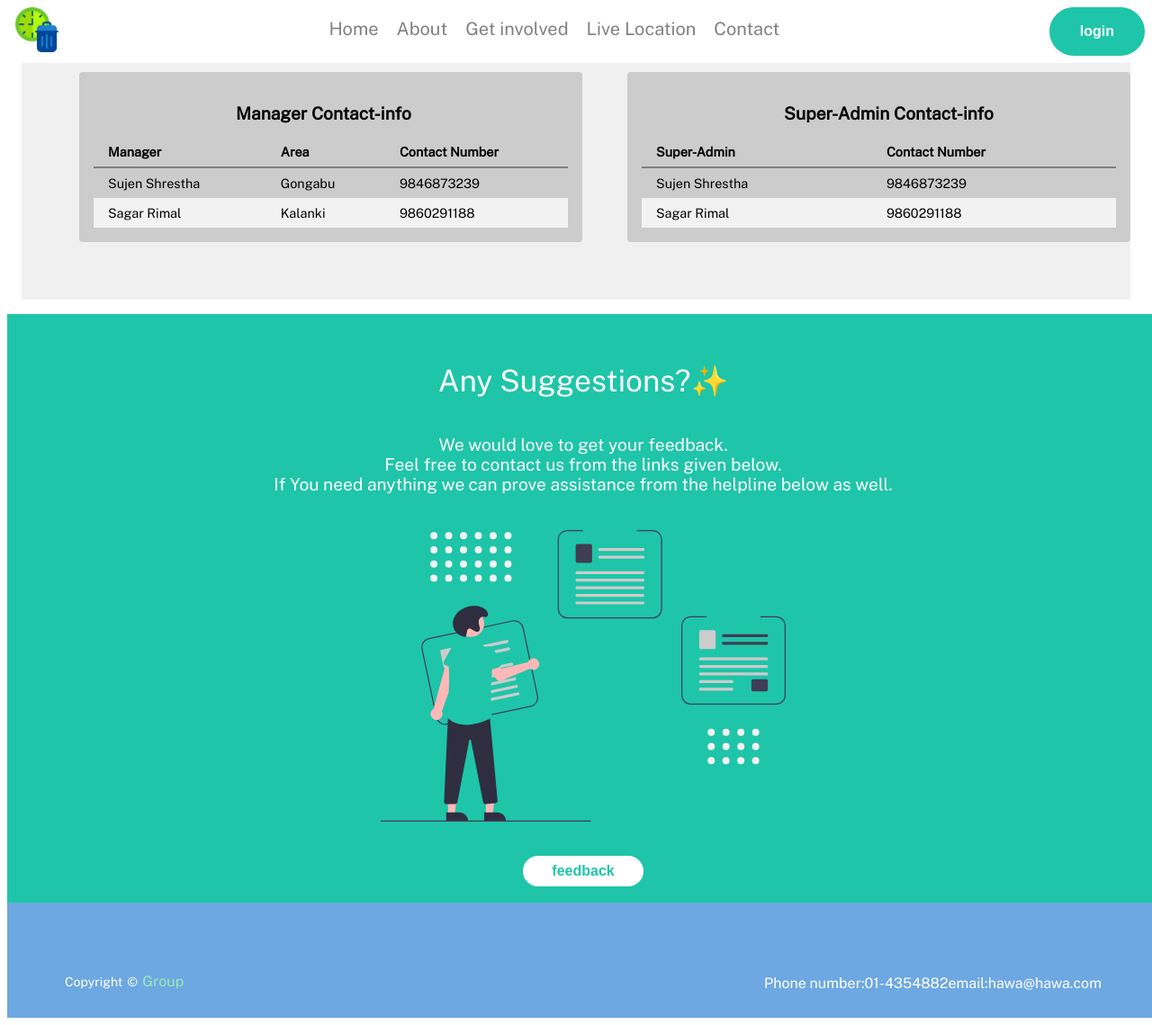
After one commit to Sujen-Shrestha/GPS_tracking, a PHP site: page /contact.php in a window 1280 px wide. The commit adds this page. Shown: the whole page at 90% size. Run offline with PHP 8.4, Linux system fonts and the light colour scheme.

Commit message:
Contact page made

```diff
--- /dev/null
+++ b/contact.php
@@ -0,0 +1,78 @@
+<!DOCTYPE html>
+<html lang="en">
+<head>
+  <meta charset="UTF-8">
+  <meta http-equiv="X-UA-Compatible" content="IE=edge">
+  <meta name="viewport" content="width=device-width, initial-scale=1.0">
+  <!--for reloading-->
+  <meta http-equiv="Cache-control" content="no-cache">
+  <!--css for whole website-->
+  <link rel="stylesheet" href=".\css\style.css">
+  <!--css for responsive-->
+  <link rel="stylesheet" href=".\css\responsive.css">
+  <!--css for animations-->
+  <link rel="stylesheet" href=".\css\animate.css">
+  <!--link to use google fonts-->
+  <link href="https://fonts.googleapis.com/icon?family=Material+Icons"
+      rel="stylesheet">
+  <link href="https://fonts.googleapis.com/css2?family=Public+Sans:wght@300;400&display=swap" rel="stylesheet">
+  <!--for favicon-->
+  <link rel="icon" type="images/logo.png" href="images/logo.png">
+
+  <title>GPS tracking and Scheduling System</title>
+</head>
+<body>
+    <!--This will add the upper navigation to the website-->
+    <?php include './frontend/menu.php';?>
+    <div class="contact-body">
+        <div class="table-contact">
+            <h3 class="question_inverse">Manager Contact-info</h3>
+            <table width="100%">
+                <thead>
+                    <tr>
+                        <td>Manager</td>
+                        <td>Area</td>
+                        <td>Contact Number</td>
+                    </tr>
+                </thead>
+                <tbody>
+                    <tr>
+                        <td>Sujen Shrestha</td>
+                        <td>Gongabu</td>
+                        <td>9846873239</td>
+                    </tr>
+                    <tr>
+                        <td>Sagar Rimal</td>
+                        <td>Kalanki</td>
+                        <td>9860291188</td>
+                    </tr>
+                </tbody>
+            </table>
+        </div>
+        <div class="table-contact">
+            <h3 class="question_inverse">Super-Admin Contact-info</h3>
+            <table width="100%">
+                <thead>
+                    <tr>
+                        <td>Super-Admin</td>
+                        <td>Contact Number</td>
+                    </tr>
+                </thead>
+                <tbody>
+                    <tr>
+                        <td>Sujen Shrestha</td>
+                        <td>9846873239</td>
+                    </tr>
+                    <tr>
+                        <td>Sagar Rimal</td>
+                        <td>9860291188</td>
+                    </tr>
+                </tbody>
+            </table>
+        </div>
+    </div>
+    <?php include './frontend/footer.php';?>
+
+</body>
+<script src="./js/script.js"></script>
+</html>
--- a/css/responsive.css
+++ b/css/responsive.css
@@ -61,6 +61,10 @@
     width: calc(100%-100px);
   }
 
+  .contact-body{
+    grid-template-columns: repeat(2,1fr);
+  }
+
 }
 
 @media only screen and (max-width:900px) {
@@ -69,6 +73,9 @@
   }
   .main-content header1{
     width:auto;
+  }
+  .contact-body{
+    grid-template-columns: 100%;
   }
 }
 
--- a/css/style.css
+++ b/css/style.css
@@ -27,6 +27,8 @@ th, td {
 tr:nth-child(even) {
   background-color: #f2f2f2;
 }
+
+
 
 a{
   text-decoration: none;
@@ -839,7 +841,7 @@ table{
   border-collapse:collapse;
 }
 
-.table-responsive{
+.table-responsive, .table-contact{
   width: 100%;
   overflow-x: auto;
 }
@@ -856,3 +858,43 @@ td{
   padding: .5rem 1rem;
   font-size: .9rem;
 }
+
+/* contact body */
+.contact-body{
+  display: grid;
+  margin-top: 3rem;
+  margin: 1rem;
+  padding: 2rem;
+  background: #f0f0f0;
+  grid-template-columns: repeat(2,1fr);
+  column-gap: 50px;
+}
+
+.table-contact{
+  background: #ccc;
+  margin: 2rem;
+  margin-right: 4rem;
+  padding: 1rem;
+  border-radius: 4px;
+}
+
+.table-contact:hover{
+  background: var(--primary);
+  color: #f0f0f0;
+  transition: ease-in-out;
+  transition-duration: .125s;
+}
+
+.table-contact:hover thead tr{
+  border-bottom: 2px solid #f0f0f0);
+}
+
+.table-contact:hover tr:nth-child(even) {
+  background-color: var(--blue);
+}
+
+.table-contact h3{
+  margin-bottom: 0.75rem;
+  font-size: 1.2rem;
+  margin-left: 30%;
+}
--- a/frontend/menu.php
+++ b/frontend/menu.php
@@ -23,7 +23,7 @@
 
         <a href="../login.php">Live Location</a>
 
-        <a href="#">Contact</a>
+        <a href="contact.php">Contact</a>
 
         </div>
 
@@ -41,6 +41,6 @@
 
       <a href="#">Live Location</a>
 
-      <a href="#">Contact</a>
+      <a href="contact.php">Contact</a>
       </div>
 </div>
```
Also changed, not shown: frontend/usermenu.php (deleted, +0 -45 lines), frontend/usermenu1.php (deleted, +0 -44 lines), README.md.
